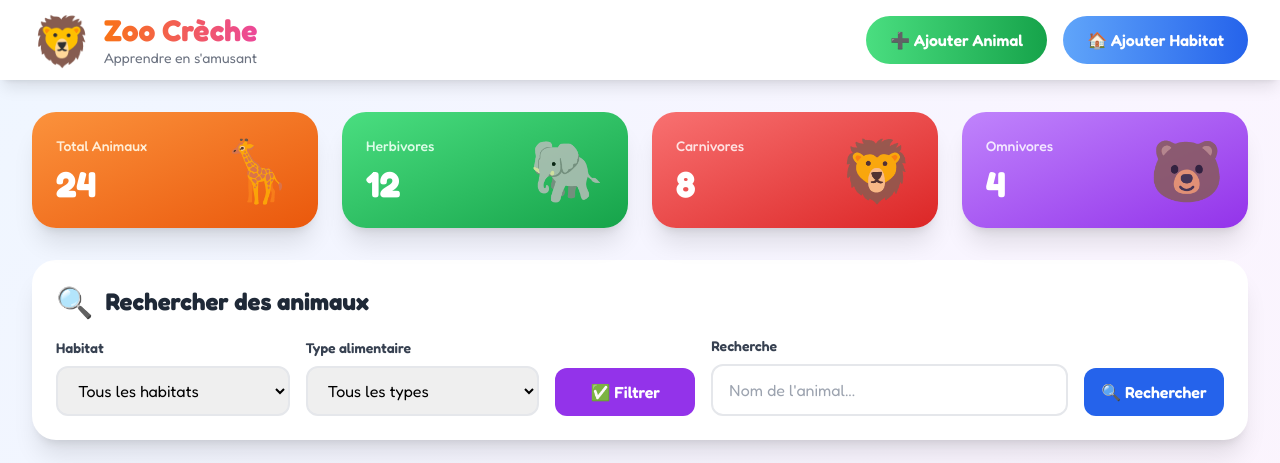
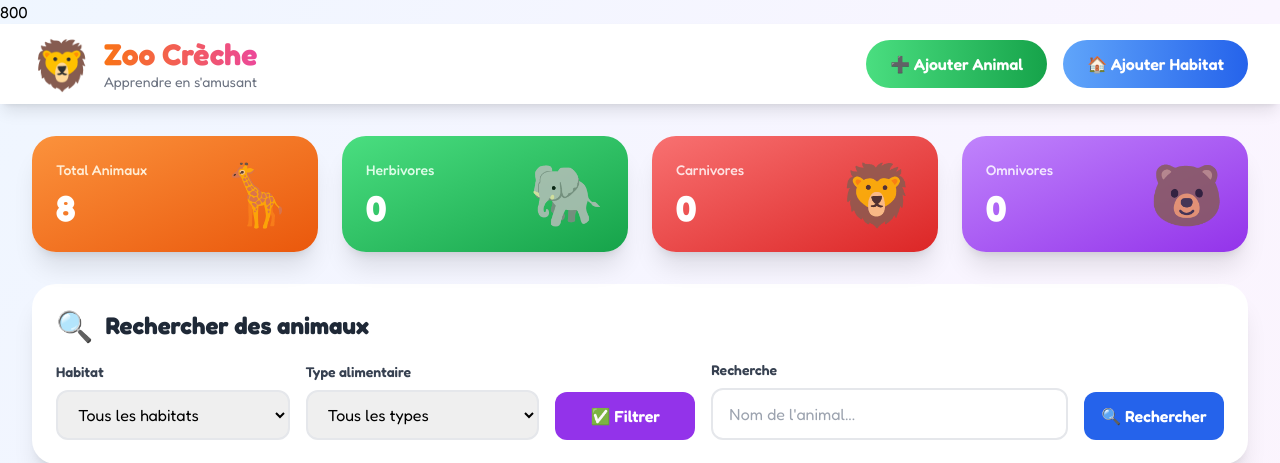
Before and after one commit to mohamed-elhamdaoui/Zoo-Encyclopedie, a PHP site: page / in a window 1280 px wide. Shown: the top 463 px of the page. Run offline with PHP 8.4, Linux system fonts and the light colour scheme; data comes from the database, SQL or seed files in the repository; some libraries are stand-ins or nearby versions.

Commit message:
Implement statistics section (total animals + type counts)

```diff
--- a/index.php
+++ b/index.php
@@ -5,6 +5,24 @@ include 'connection.php';
 if (!empty($_POST["search"])) {
     echo $_POST["search"];
 }
+
+$total_anim = "select Nom from animals";
+$resu = $conn->query($total_anim);
+echo $resu->num_rows;
+// print_r($var->num_rows)
+
+$Herbivores = "select * from animals where Type_alimentaire = '🌿 Herbivore'";
+$exc_herb = $conn->query($Herbivores);
+$total_herb = mysqli_fetch_all($exc_herb);
+echo count($total_herb);
+
+$Carnivores = "select * from animals where Type_alimentaire = '🥩 Carnivore' ";
+$total_carn = $conn->query($Carnivores);
+echo $total_carn->num_rows;
+
+$Omnivores = "select * from animals where Type_alimentaire = '🍽️ Omnivore' ";
+$total_omni = $conn->query($Omnivores);
+
 
 
 ?>
@@ -92,7 +110,7 @@ if (!empty($_POST["search"])) {
                 <div class="flex items-center justify-between">
                     <div>
                         <p class="text-orange-100 text-sm font-medium">Total Animaux</p>
-                        <p class="text-4xl font-bold mt-2">24</p>
+                        <p class="text-4xl font-bold mt-2"> <?= $resu->num_rows ?> </p>
                     </div>
                     <div class="text-6xl opacity-80">🦒</div>
                 </div>
@@ -102,7 +120,7 @@ if (!empty($_POST["search"])) {
                 <div class="flex items-center justify-between">
                     <div>
                         <p class="text-green-100 text-sm font-medium">Herbivores</p>
-                        <p class="text-4xl font-bold mt-2">12</p>
+                        <p class="text-4xl font-bold mt-2"><?= count($total_herb) ?></p>
                     </div>
                     <div class="text-6xl opacity-80">🐘</div>
                 </div>
@@ -112,7 +130,7 @@ if (!empty($_POST["search"])) {
                 <div class="flex items-center justify-between">
                     <div>
                         <p class="text-red-100 text-sm font-medium">Carnivores</p>
-                        <p class="text-4xl font-bold mt-2">8</p>
+                        <p class="text-4xl font-bold mt-2"> <?= $total_carn->num_rows ?> </p>
                     </div>
                     <div class="text-6xl opacity-80">🦁</div>
                 </div>
@@ -122,7 +140,7 @@ if (!empty($_POST["search"])) {
                 <div class="flex items-center justify-between">
                     <div>
                         <p class="text-purple-100 text-sm font-medium">Omnivores</p>
-                        <p class="text-4xl font-bold mt-2">4</p>
+                        <p class="text-4xl font-bold mt-2"><?= $total_omni->num_rows ?> </p>
                     </div>
                     <div class="text-6xl opacity-80">🐻</div>
                 </div>
@@ -218,11 +236,11 @@ if (!empty($_POST["search"])) {
                 $result = $conn->query($sql);
 
                 // echo $result->num_rows ;
-                if($result->num_rows==0) {
+                if ($result->num_rows == 0) {
                     echo "makayn walo";
-                }else {
+                } else {
                     while ($row = $result->fetch_assoc()) {
-                    echo '<div class="animal-card bg-white rounded-3xl overflow-hidden shadow-lg">
+                        echo '<div class="animal-card bg-white rounded-3xl overflow-hidden shadow-lg">
                     <div class="relative">
                         <div class="h-48 w-full bg-gradient-to-br from-blue-200 to-blue-400 flex items-center justify-center">
                     <img src="' . $row['image'] . '" class="w-full h-full object-cover" alt="">
@@ -257,7 +275,7 @@ if (!empty($_POST["search"])) {
 </div>
                     </div>
                 </div>';
-                }
+                    }
                 }
 
 
@@ -365,6 +383,8 @@ if (!empty($_POST["search"])) {
         </div>
     </footer>
 
+
+
 </body>
 
 </html>
```
